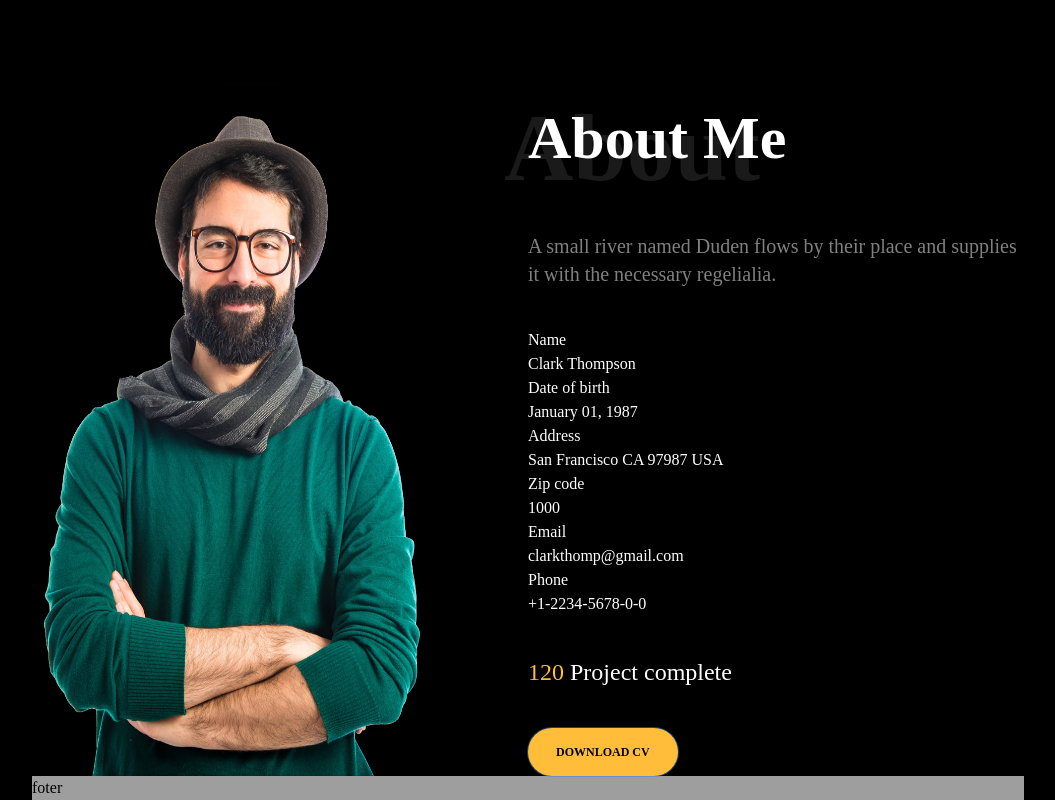
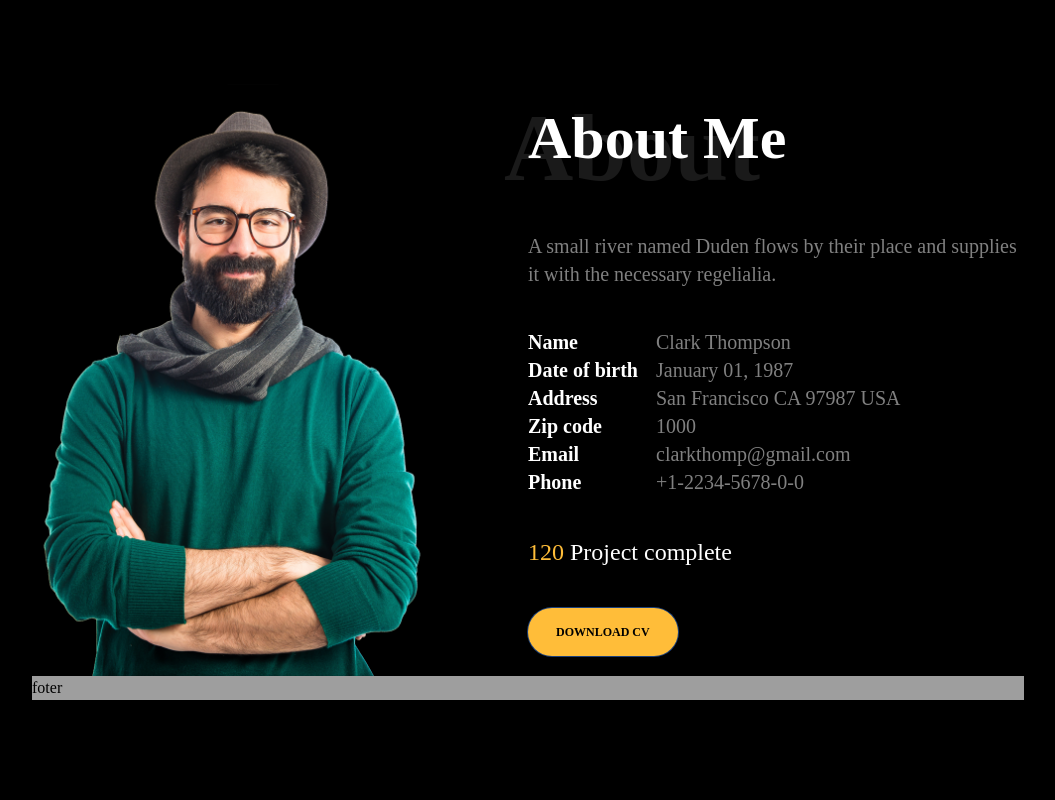
Before and after one commit to rabiakhan01/clark, a React (Create React App) app: page / in a window 1280 px wide. Shown: the part 792-1592 px from the top of the page, without its empty margins (112-1167 px from the left). After the commit the page ends 1492 px from the top, so only its background shows below. Built offline with nearby package versions, Linux system fonts and the light colour scheme; grey boxes are pictures that could not be loaded.

Commit message:
about scetion is completed with reponsiveness

```diff
--- a/src/pages/about/about.js
+++ b/src/pages/about/about.js
@@ -3,12 +3,16 @@
 import Button from "../../components/button/button";
 import aboutData from "../../utils/aboutData";
 const About = () => {
-    const data =  aboutData.map((items) => {
+    const data = aboutData.map((items) => {
 
-                   return(
-                    <div className="text-primary">
+        return (
+            <div className="flex  gap-x-20 md:text-xl text-base">
+                <div className="w-12 text-nowrap text-primary font-bold ">
                     <p>{items.heading}</p>
+                </div>
+                <div className="text-grayColor">
                     <p>{items.para}</p>
+                </div>
             </div>
         );
     })
```
Lines whose indentation alone changed are shown as unchanged.
